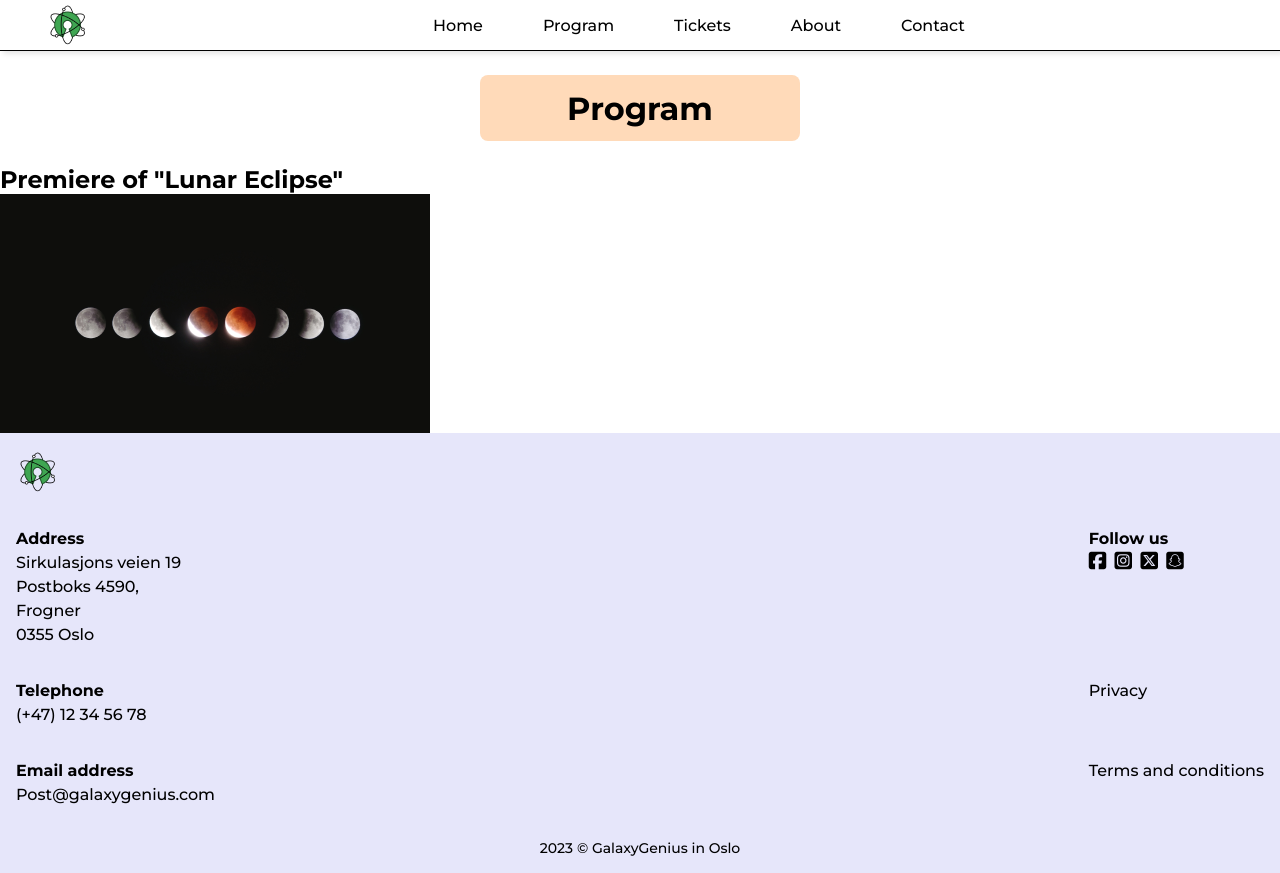
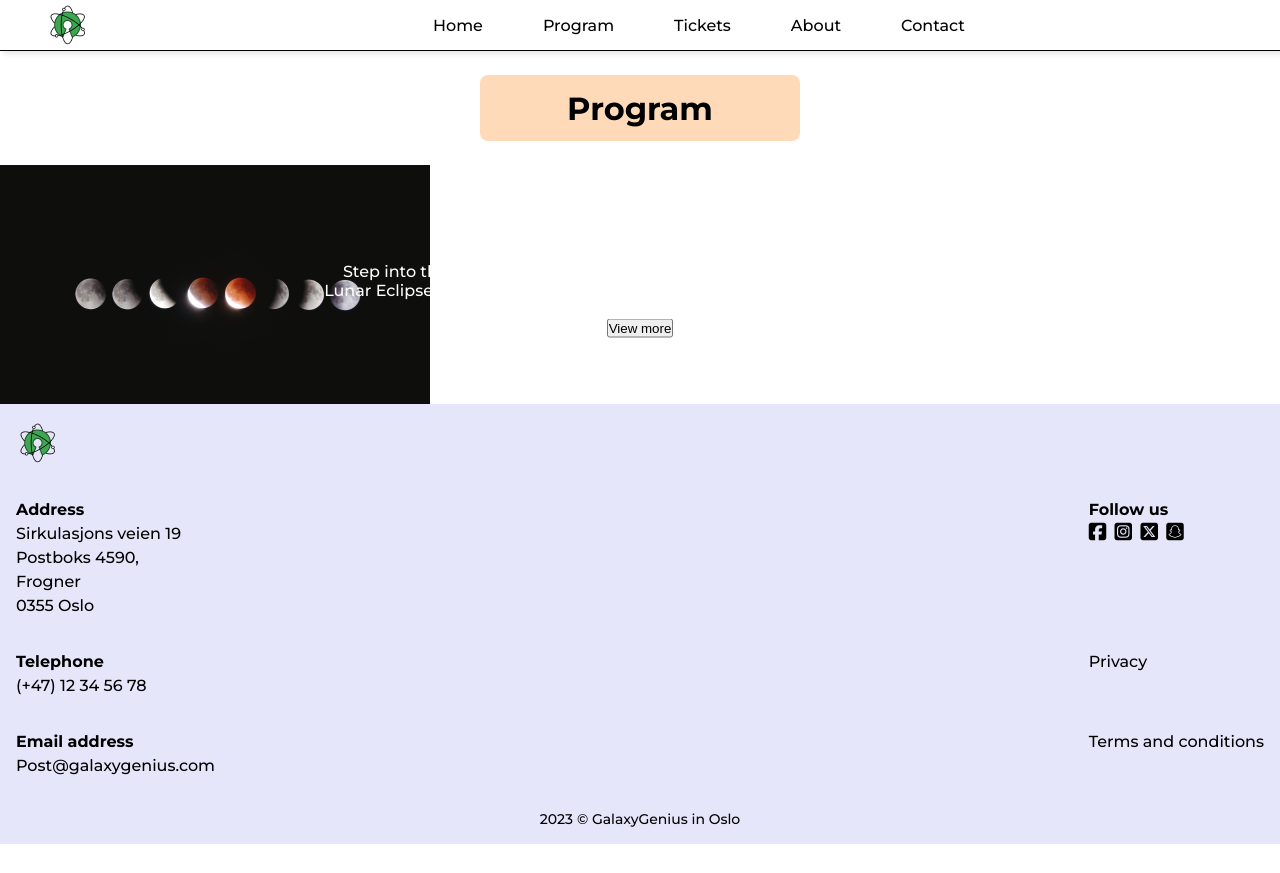
Before and after one commit to marroe01284/Semester-Project-Q4, a plain HTML site: page program.html in a window 1280 px wide. After the commit the page ends 844 px from the top, so only its background shows below. Drawn offline with Linux system fonts and the light colour scheme.

Commit message:
started on the page

```diff
--- a/css/program.css
+++ b/css/program.css
@@ -74,6 +74,25 @@ nav a:hover{
     height: 66px;
     background-color: var(--header-one-color);
     border-radius: 0.5rem;
+}
+
+.main-section {
+    position: relative;
+}
+
+.container {
+    position: relative;
+    max-width: 600px; /* Adjust the max-width as needed */
+    margin: auto;
+}
+
+.text-content {
+    position: absolute;
+    top: 50%;
+    left: 50%;
+    transform: translate(-50%, -50%);
+    text-align: center;
+    color: white; /* Set text color to contrast with the image */
 }
 
 
--- a/program.html
+++ b/program.html
@@ -13,7 +13,12 @@
 <header>
     <nav>
         <ul class="sidebar">
-                <li onclick=hideSidebar()><a href="#"><svg xmlns="http://www.w3.org/2000/svg" height="16" width="12" viewBox="0 0 384 512"><!--!Font Awesome Free 6.5.1 by @fontawesome - https://fontawesome.com License - https://fontawesome.com/license/free Copyright 2023 Fonticons, Inc.--><path d="M342.6 150.6c12.5-12.5 12.5-32.8 0-45.3s-32.8-12.5-45.3 0L192 210.7 86.6 105.4c-12.5-12.5-32.8-12.5-45.3 0s-12.5 32.8 0 45.3L146.7 256 41.4 361.4c-12.5 12.5-12.5 32.8 0 45.3s32.8 12.5 45.3 0L192 301.3 297.4 406.6c12.5 12.5 32.8 12.5 45.3 0s12.5-32.8 0-45.3L237.3 256 342.6 150.6z"/></svg></a></li>
+            <li onclick=hideSidebar()><a href="#">
+                <svg xmlns="http://www.w3.org/2000/svg" height="16" width="12" viewBox="0 0 384 512">
+                    <!--!Font Awesome Free 6.5.1 by @fontawesome - https://fontawesome.com License - https://fontawesome.com/license/free Copyright 2023 Fonticons, Inc.-->
+                    <path d="M342.6 150.6c12.5-12.5 12.5-32.8 0-45.3s-32.8-12.5-45.3 0L192 210.7 86.6 105.4c-12.5-12.5-32.8-12.5-45.3 0s-12.5 32.8 0 45.3L146.7 256 41.4 361.4c-12.5 12.5-12.5 32.8 0 45.3s32.8 12.5 45.3 0L192 301.3 297.4 406.6c12.5 12.5 32.8 12.5 45.3 0s12.5-32.8 0-45.3L237.3 256 342.6 150.6z"/>
+                </svg>
+            </a></li>
             <li><a href="index.html">Home</a></li>
             <li><a href="program.html">Program</a></li>
             <li><a href="tickets.html">Tickets</a></li>
@@ -29,7 +34,12 @@
                 <li class="hide-on-mobile"><a href="tickets.html">Tickets</a></li>
                 <li class="hide-on-mobile"><a href="about.html">About</a></li>
                 <li class="hide-on-mobile"><a href="contact.html">Contact</a></li>
-                    <li class="menu-button" onclick=showSidebar()><a href="#"><svg xmlns="http://www.w3.org/2000/svg" height="16" width="14" viewBox="0 0 448 512"><!--!Font Awesome Free 6.5.1 by @fontawesome - https://fontawesome.com License - https://fontawesome.com/license/free Copyright 2023 Fonticons, Inc.--><path d="M0 96C0 78.3 14.3 64 32 64H416c17.7 0 32 14.3 32 32s-14.3 32-32 32H32C14.3 128 0 113.7 0 96zM0 256c0-17.7 14.3-32 32-32H416c17.7 0 32 14.3 32 32s-14.3 32-32 32H32c-17.7 0-32-14.3-32-32zM448 416c0 17.7-14.3 32-32 32H32c-17.7 0-32-14.3-32-32s14.3-32 32-32H416c17.7 0 32 14.3 32 32z"/></svg></a></li>
+                <li class="menu-button" onclick=showSidebar()><a href="#">
+                    <svg xmlns="http://www.w3.org/2000/svg" height="16" width="14" viewBox="0 0 448 512">
+                        <!--!Font Awesome Free 6.5.1 by @fontawesome - https://fontawesome.com License - https://fontawesome.com/license/free Copyright 2023 Fonticons, Inc.-->
+                        <path d="M0 96C0 78.3 14.3 64 32 64H416c17.7 0 32 14.3 32 32s-14.3 32-32 32H32C14.3 128 0 113.7 0 96zM0 256c0-17.7 14.3-32 32-32H416c17.7 0 32 14.3 32 32s-14.3 32-32 32H32c-17.7 0-32-14.3-32-32zM448 416c0 17.7-14.3 32-32 32H32c-17.7 0-32-14.3-32-32s14.3-32 32-32H416c17.7 0 32 14.3 32 32z"/>
+                    </svg>
+                </a></li>
             </ul>
         </div>
     </nav>
@@ -42,9 +52,14 @@
     </div>
 
     <section class="main-section">
-            <div>
+        <div class="section-container">
+            <img src="images/mobile/lunar-mobile.png" alt="lunar">
+            <div class="text-content">
                 <h2>Premiere of "Lunar Eclipse"</h2>
-                <img src="images/mobile/lunar-mobile.png" alt="lunar">
+                <p>Step into the enchanting realm of the cosmos at GalaxyGenius Museum’s Lunar Eclipse attraction. Immerse
+                    yourself in the celestial dance as the Earth’s shadow gracefully blankets the moon.</p>
+                <button>View more</button>
+            </div>
         </div>
     </section>
 
@@ -99,11 +114,12 @@
     </div>
 </footer>
 <script>
-        function showSidebar(){
+    function showSidebar() {
         const sidebar = document.querySelector(".sidebar")
         sidebar.style.display = "flex"
     }
-        function hideSidebar(){
+
+    function hideSidebar() {
         const sidebar = document.querySelector(".sidebar")
         sidebar.style.display = "none"
     }
```
Lines whose indentation alone changed are shown as unchanged.
